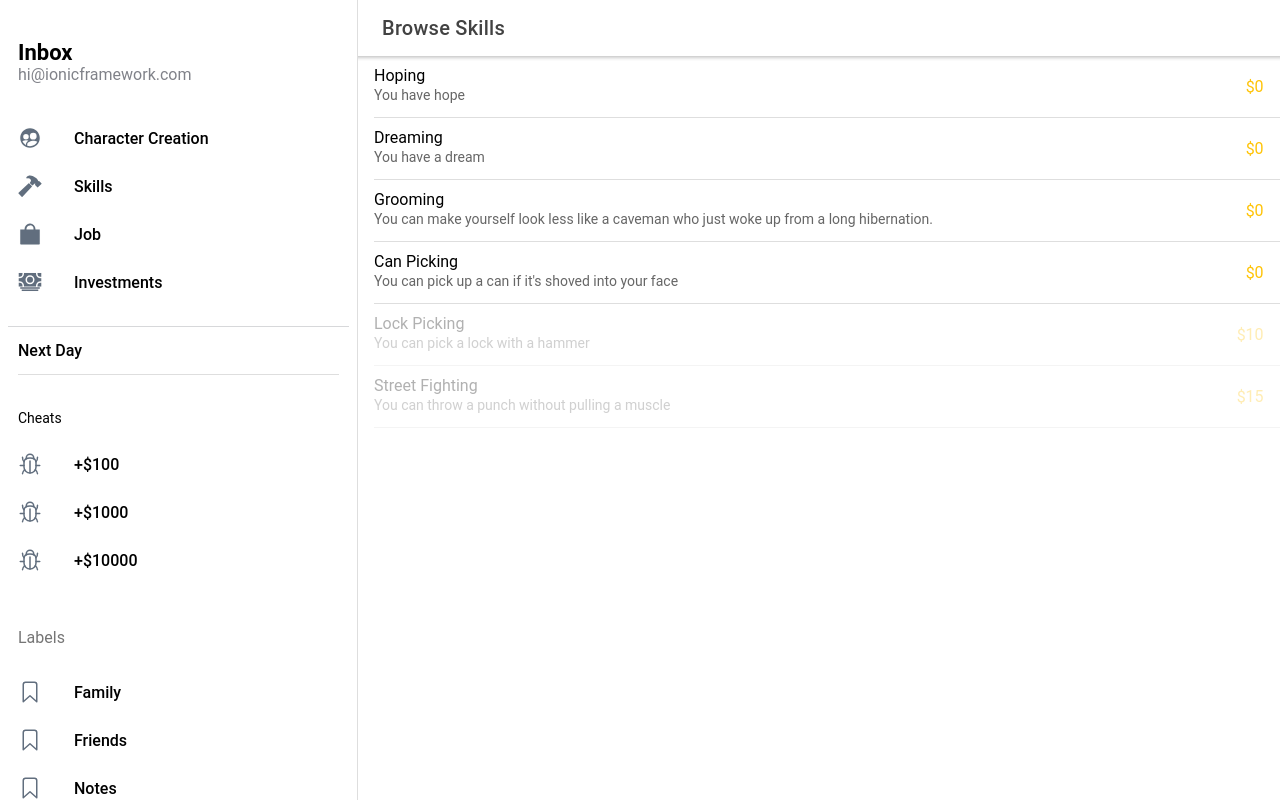
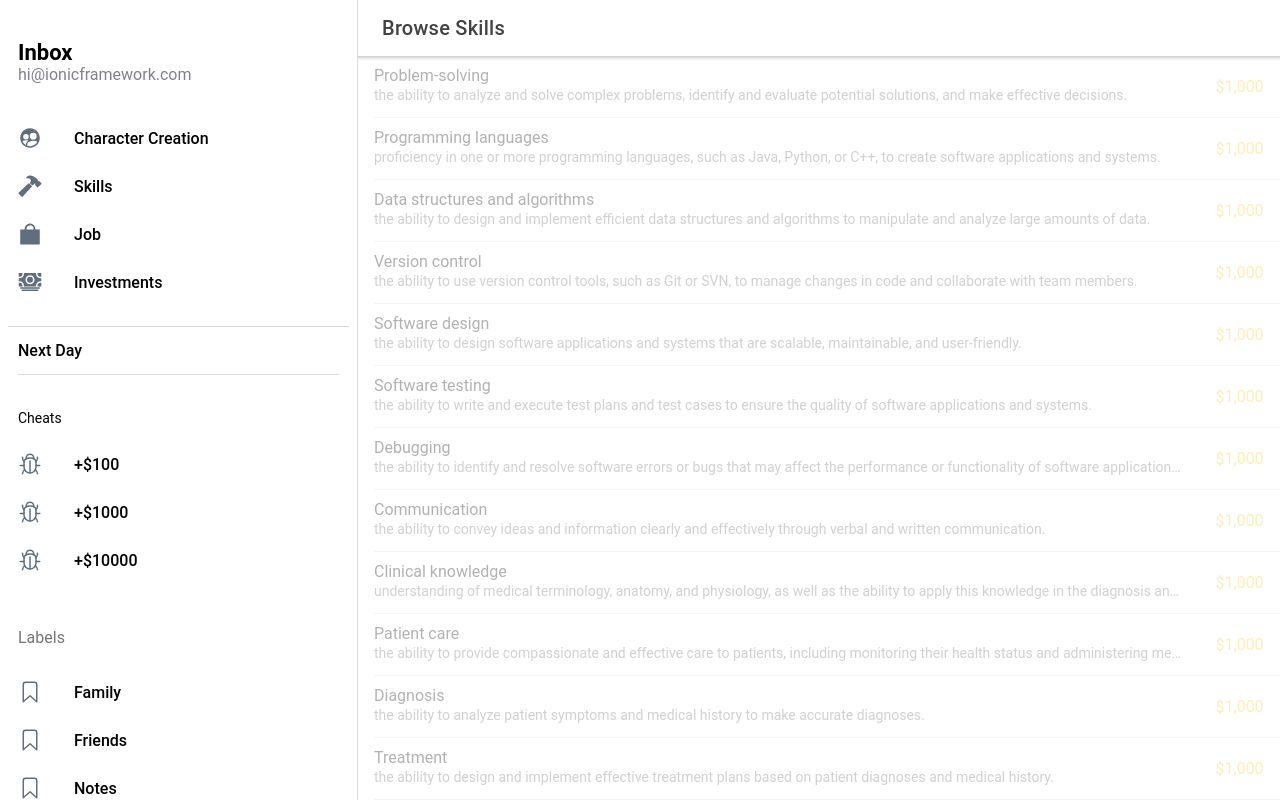
Before and after one commit to ngocnv371/lifesimulator, a React (Create React App) app: page /skills/browse in a window 1280 px wide. Built offline with nearby package versions, Linux system fonts and the light colour scheme.

Commit message:
load raw data

```diff
--- a/src/data/jobs.ts
+++ b/src/data/jobs.ts
@@ -1,15 +1,14 @@
 import { Job } from "../app/models";
+import rawJobs from "./scraped/jobs.json";
 
-const jobs: Job[] = [
-  {
-    id: "canscollector",
-    name: "Cans Collector",
-    description: "Go find me some cans, I will give you some coins.",
-    shiftLength: 8,
-    salary: 10,
-    requiredSkills: { canpicking: 1 },
-  },
-];
+const jobs: Job[] = rawJobs.map((r) => ({
+  id: r.name.toLocaleLowerCase(),
+  name: r.name,
+  description: r.description,
+  shiftLength: 8,
+  salary: 10,
+  requiredSkills: Object.fromEntries(r.requiredSkills.map((k) => [k, 1])),
+}));
 
 const map = Object.fromEntries(jobs.map((s) => [s.id, s]));
 
@@ -22,7 +21,6 @@ export function getJobsBySkills(skills: Record<string, number>): Job[] {
     for (const skillId in job.requiredSkills) {
       const requiredLevel = job.requiredSkills[skillId];
       const currentLevel = skills[skillId];
-      console.log('check', {skillId, currentLevel, requiredLevel})
       if (!currentLevel || requiredLevel > currentLevel) {
         return false;
       }
--- a/src/data/scraped/skills.json
+++ b/src/data/scraped/skills.json
@@ -28,10 +28,6 @@
     "description": "the ability to identify and resolve software errors or bugs that may affect the performance or functionality of software applications and systems."
   },
   {
-    "name": "Critical thinking",
-    "description": "the ability to analyze information and situations objectively and make sound decisions based on logical reasoning and evidence."
-  },
-  {
     "name": "Communication",
     "description": "the ability to convey ideas and information clearly and effectively through verbal and written communication."
   },
@@ -60,10 +56,6 @@
     "description": "the ability to pay close attention to details and avoid errors or mistakes in medical treatment and care."
   },
   {
-    "name": "Empathy",
-    "description": "the ability to understand and connect with patients on an emotional level, and provide compassionate care."
-  },
-  {
     "name": "Teamwork",
     "description": "the ability to work effectively with other healthcare professionals, such as nurses, doctors, and technicians, to provide comprehensive patient care."
   },
@@ -86,10 +78,6 @@
   {
     "name": "Leadership",
     "description": "the ability to inspire and motivate team members, and create a positive work environment."
-  },
-  {
-    "name": "Strategic planning",
-    "description": "the ability to think long-term and develop plans and strategies to achieve organizational goals."
   },
   {
     "name": "Network security",
@@ -204,10 +192,6 @@
     "description": "The process of reaching an agreement between parties with different goals or objectives."
   },
   {
-    "name": "Attention to detail",
-    "description": "The ability to focus on small details and ensure that everything is correct and in order."
-  },
-  {
     "name": "Animal health and behavior",
     "description": "The study of the health and behavior of animals, including their care and treatment."
   },
@@ -226,10 +210,6 @@
   {
     "name": "Statistical analysis",
     "description": "The process of analyzing data using statistical methods to identify significant patterns or relationships."
-  },
-  {
-    "name": "Problem-solving",
-    "description": "The ability to identify problems, develop creative solutions, and implement effective strategies to solve them."
   },
   {
     "name": "Logistics",
@@ -258,10 +238,6 @@
   {
     "name": "Investment Strategies",
     "description": "The methods and approaches used to make investment decisions, including risk management and asset allocation."
-  },
-  {
-    "name": "Analytical Thinking",
-    "description": "The ability to break down complex information into smaller components to analyze and evaluate data and solve problems."
   },
   {
     "name": "Machine Learning",
--- a/src/data/skills.ts
+++ b/src/data/skills.ts
@@ -1,86 +1,17 @@
 import { Skill, SkillLevel } from "../app/models";
 import { calculateProgression, getThresholdValue } from "../app/utils";
+import rawSkills from "./scraped/skills.json";
+import faker from "faker";
 
-const skills: Skill[] = [
-  {
-    id: "hoping",
-    name: "Hoping",
-    maxLevel: 1,
-    tags: "survival",
-    active: false,
-    levelDescriptions: {
-      1: "You have hope",
-    },
-    upgradeCosts: ["linear", 0, 0],
-  },
-  {
-    id: "dreaming",
-    name: "Dreaming",
-    maxLevel: 1,
-    tags: "survival",
-    active: false,
-    levelDescriptions: {
-      1: "You have a dream",
-    },
-    upgradeCosts: ["linear", 0, 0],
-  },
-  {
-    id: "grooming",
-    name: "Grooming",
-    maxLevel: 10,
-    tags: "survival",
-    active: true,
-    levelDescriptions: {
-      3: "You can make yourself look less like a caveman who just woke up from a long hibernation.",
-      5: "You can make yourself look like you tried to make an effort but gave up halfway. You trim your hair and beard occasionally, but not enough to make a difference. You also forget to brush your teeth or use deodorant sometimes.",
-      7: "You can make yourself look like a decent human being who cares about their appearance. You keep your hair and beard neat and tidy, and you use basic hygiene products regularly. You also wear clean and appropriate clothes for different occasions.",
-      10: "You can make yourself look like a narcissist who spends more time in front of the mirror than with other people. You obsess over every detail of your hair and beard, and you use too many products that make you smell like a perfume shop. You also wear flashy and expensive clothes that draw attention to yourself.",
-    },
-    upgradeCosts: ["linear", 0, 0],
-  },
-  {
-    id: "canpicking",
-    name: "Can Picking",
-    maxLevel: 10,
-    tags: "survival",
-    active: true,
-    levelDescriptions: {
-      3: "You can pick up a can if it's shoved into your face",
-      5: "You can pick up a can even if it's 10 steps away",
-      7: "You can pick up a can even if it's in a trashcan",
-      10: "You can look for cans",
-    },
-    upgradeCosts: ["linear", 0, 64],
-  },
-  {
-    id: "lockpicking",
-    name: "Lock Picking",
-    maxLevel: 10,
-    tags: "survival",
-    active: false,
-    levelDescriptions: {
-      3: "You can pick a lock with a hammer",
-      5: "You can pick a lock with a crowbar",
-      7: "You can pick a lock with a fake key",
-      10: "You can pick a lock with a shoelace",
-    },
-    upgradeCosts: ["linear", 10, 1000],
-  },
-  {
-    id: "streetfighting",
-    name: "Street Fighting",
-    maxLevel: 10,
-    tags: "survival",
-    active: false,
-    levelDescriptions: {
-      3: "You can throw a punch without pulling a muscle",
-      5: "You can aim your punch",
-      7: "You can actually hit someone with a punch",
-      10: "You can punch and kick",
-    },
-    upgradeCosts: ["linear", 15, 3000],
-  },
-];
+const skills: Skill[] = rawSkills.map((r) => ({
+  id: r.name.toLocaleLowerCase(),
+  name: r.name,
+  levelDescriptions: { 0: r.description },
+  maxLevel: 10,
+  active: false,
+  tags: "",
+  upgradeCosts: ["linear", 1000, 1000 + faker.datatype.number(10000)],
+}));
 
 // pickpocket ->
 
```
Also changed, not shown: src/data/scraped/jobs.json (renamed from src/data/scraped/completed-jobs.json).
